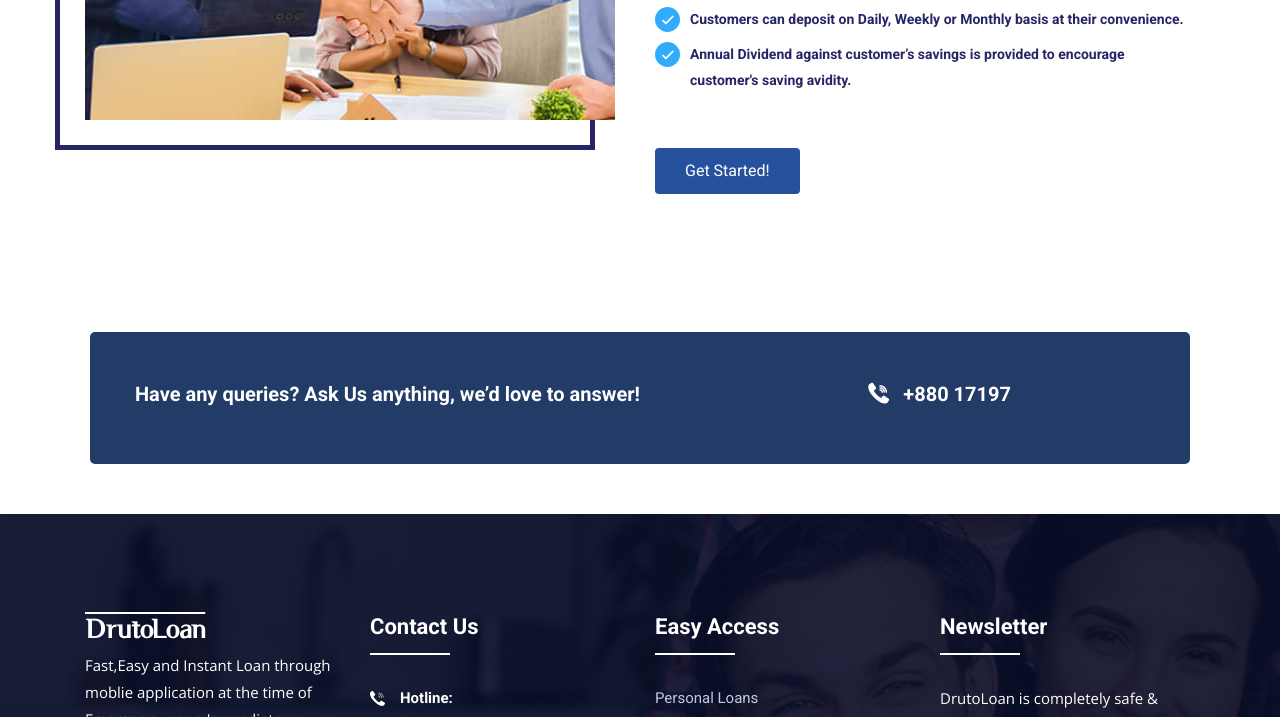
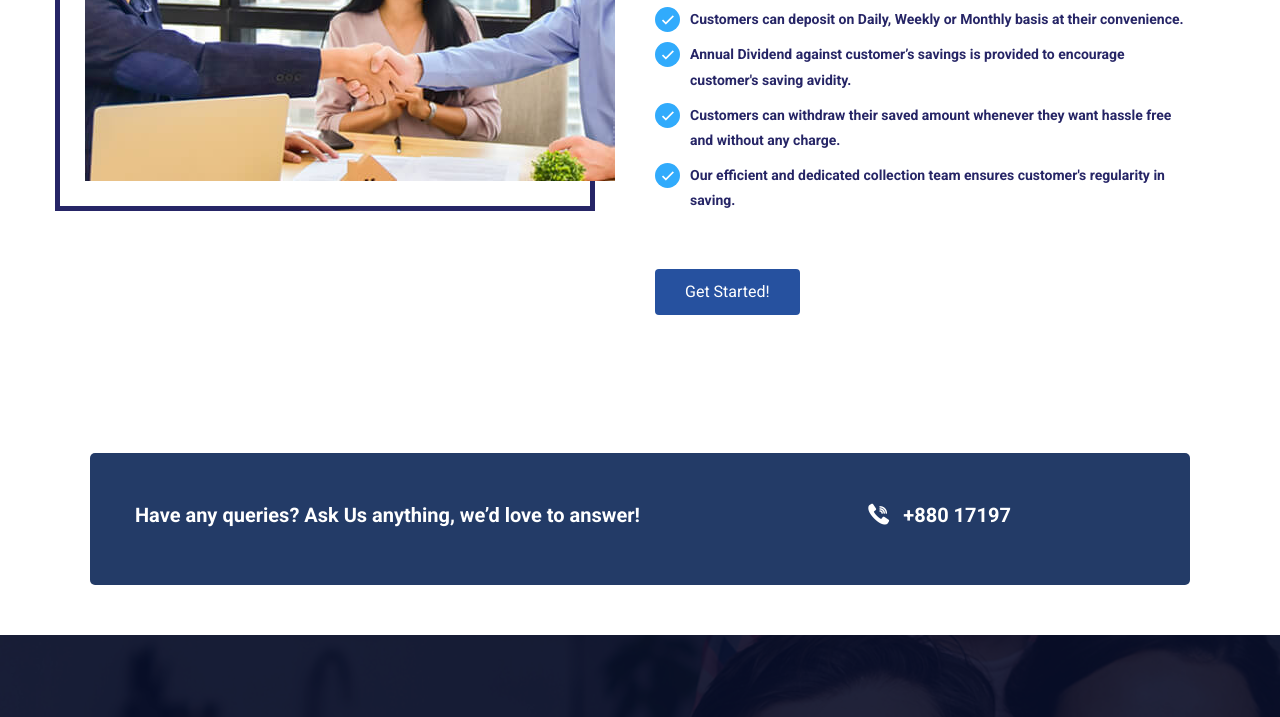
Before and after one commit to raisa061/drutoloan.github.io, a plain HTML site: page savings.html in a window 1280 px wide. Shown: the part 941-1658 px from the top of the page. Drawn offline with nearby package versions, Linux system fonts and the light colour scheme.

Commit message:
savings content

```diff
--- a/savings.html
+++ b/savings.html
@@ -325,6 +325,14 @@
                                 <i class='bx bx-check'></i>
                                 Annual Dividend against customer’s savings is provided to encourage customer's saving avidity.
                             </li>
+                            <li>
+                                <i class='bx bx-check'></i>
+                                Customers can withdraw their saved amount whenever they want hassle free and without any charge.
+                            </li>
+                            <li>
+                                <i class='bx bx-check'></i>
+                                Our efficient and dedicated collection team ensures customer's regularity in saving.
+                            </li>
                         </ul>
                     </div>
                     <a href="sign-in.html" class="default-btn">Get Started!</a>
```
